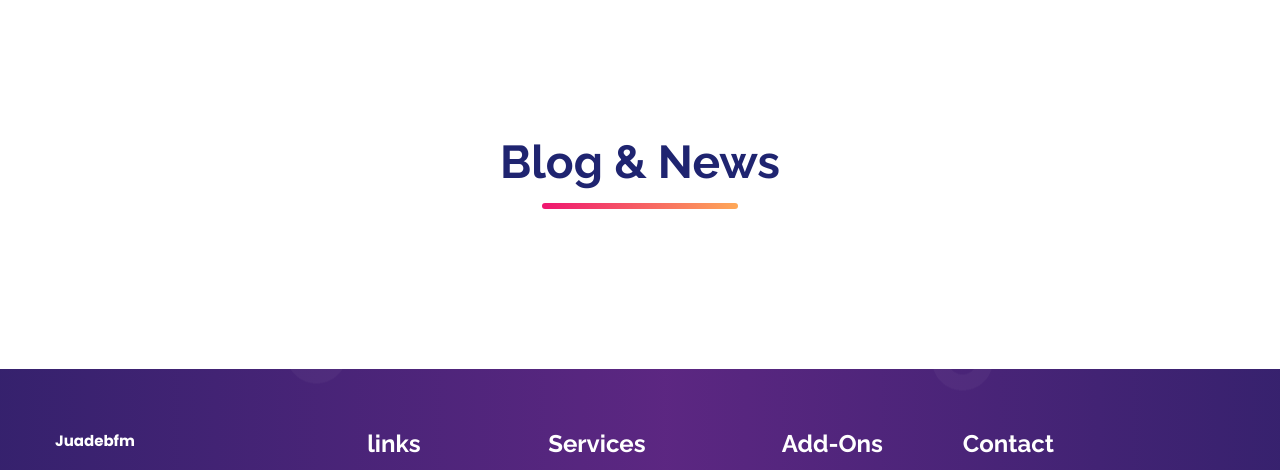
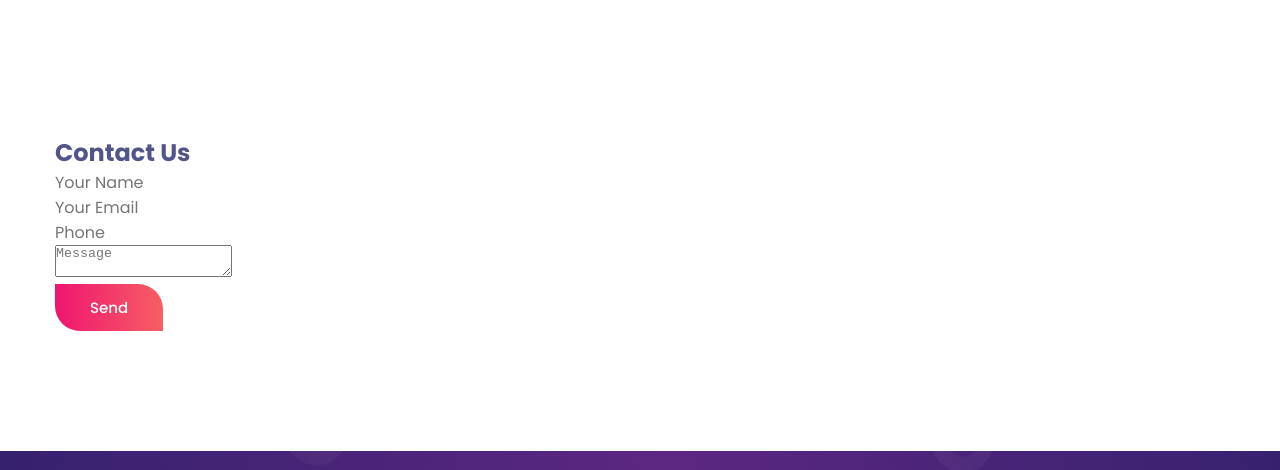
Before and after one commit to Juadebfm/dcoss2, a plain HTML site: page index.html in a window 1280 px wide. Shown: the part 3660-4130 px from the top of the page. Drawn offline with nearby package versions, Linux system fonts and the light colour scheme; files whose address does not match are found by name.

Commit message:
Update index.html

```diff
--- a/index.html
+++ b/index.html
@@ -557,9 +557,17 @@
 
         <section class="section blog" id="blog">
           <div class="container">
-            <h2 class="h2 section-title underline">Blog & News</h2>
-
-
+            <div class="contact-box">
+              <div class="left"></div>
+              <div class="right">
+                <h2>Contact Us</h2>
+                <input type="text" class="field" placeholder="Your Name">
+                <input type="text" class="field" placeholder="Your Email">
+                <input type="text" class="field" placeholder="Phone">
+                <textarea placeholder="Message" class="field"></textarea>
+                <button class="btn">Send</button>
+              </div>
+            </div>
           </div>
         </section>
 
```
